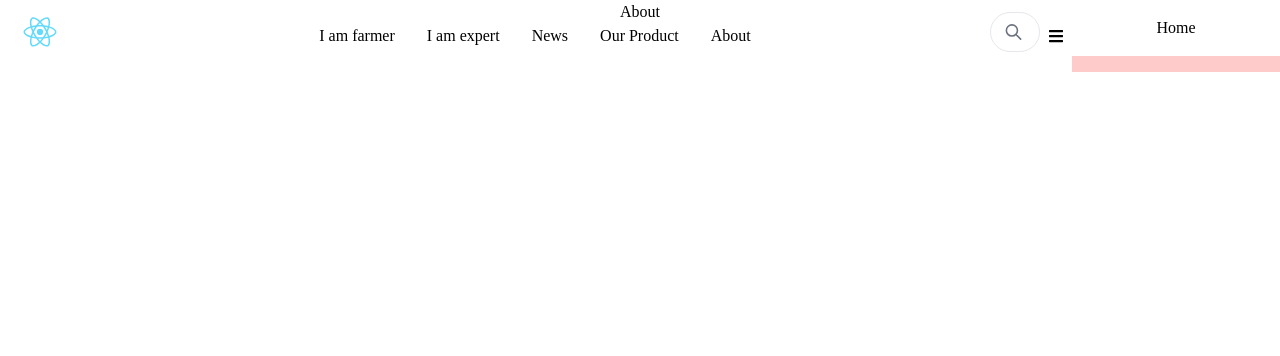
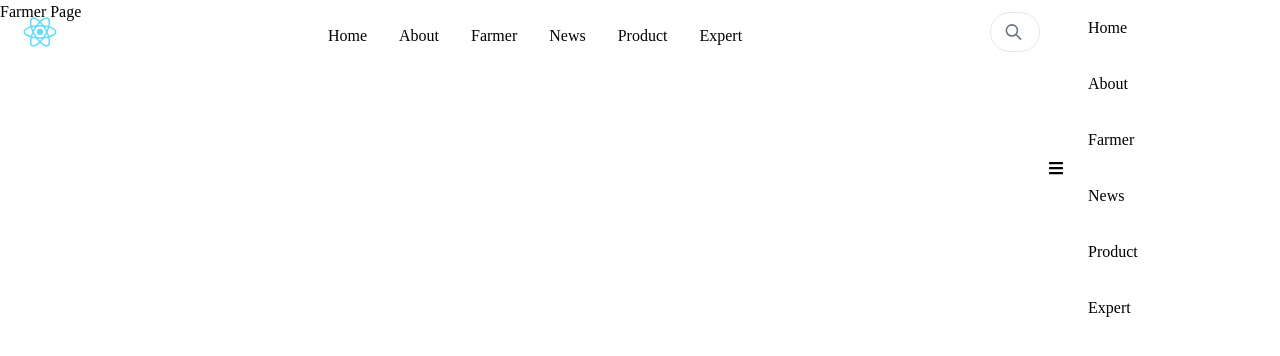
Before and after one commit to mushroomproject/final_project, a React (Create React App) app in the folder final-project/: page /farmer in a window 1280 px wide. Both pictures are taken after a click on the button 1264 px from the left and 36 px from the top of the page. Shown: the top 356 px of the page. Built offline with nearby package versions, Linux system fonts and the light colour scheme.

Commit message:
Added pages and managed their routes

```diff
--- a/final-project/src/App.js
+++ b/final-project/src/App.js
@@ -1,22 +1,27 @@
-import logo from './logo.svg';
-import './App.css';
-import { Navbar } from './components/Navbar';
+import React from 'react';
 import { BrowserRouter, Route, Routes } from 'react-router-dom';
+import Navbar from './components/Navbar';
 import Home from './pages/Home';
 import About from './pages/About';
+import Farmer from './pages/Farmer';
+import News from './pages/News';
+import Expert from './pages/Expert';
+import Product from './pages/Product';
 
 function App() {
   return (
     <BrowserRouter>
-    <div className="App">
-      <Navbar/>
-      <Routes>
-          <Route index element={<Home/>}/>
-          <Route path='about' element={<About/>}/>
-          <Route path='farmer' element={<About/>}/>
-          <Route path='about' element={<About/>}/>
-      </Routes>
-    </div>
+      <div className="App">
+        <Navbar />
+        <Routes>
+          <Route path="/" element={<Home />} />
+          <Route path="/about" element={<About />} />
+          <Route path="/farmer" element={<Farmer />} />
+          <Route path="/news" element={<News />} />
+          <Route path="/product" element={<Product />} />
+          <Route path='/expert' element={<Expert />} />
+        </Routes>
+      </div>
     </BrowserRouter>
   );
 }
--- a/final-project/src/components/Navbar.jsx
+++ b/final-project/src/components/Navbar.jsx
@@ -1,43 +1,78 @@
+// Navbar.js
 import React, { useState } from 'react';
-import { FaBars} from 'react-icons/fa';
+import { FaBars } from 'react-icons/fa';
+import { Link } from 'react-router-dom';
 import { SearchBox } from './SearchBox';
 import logo from '../logo.svg';
-import {Link} from "react-router-dom"
-import menu from "../lib/menu.json"
+import menu from '../lib/menu.json'; // Adjust the path accordingly
 
-export const Navbar = () => {
-  const [openMenu,setOpenMenu] = useState(false);
+// Component for rendering navigation links
+const NavLinks = () => (
+  <ul className='flex my-2 mx-8'>
+    {menu.map((item, index) => (
+      <li key={index}>
+        {/* Link component from react-router-dom for navigation */}
+        <Link to={item.path}>{item.title}</Link>
+      </li>
+    ))}
+  </ul>
+);
+
+// Component for rendering the mobile menu
+const MobileMenu = ({ isOpen }) => (
+  <div
+    className={`w-52 bg-red-200 transform ease-in  ${
+      isOpen ? 'translate-x-0 block' : ' translate-x-full hidden'
+    } duration-200 `}
+  >
+    <ul>
+      {menu.map((item, index) => (
+        <li
+          key={index}
+          className='bg-white hover:bg-gray-200 cursor-pointer'
+        >
+          {/* Link component for mobile menu items */}
+          <Link to={item.path}>{item.title}</Link>
+        </li>
+      ))}
+    </ul>
+  </div>
+);
+
+// Main Navbar component
+const Navbar = () => {
+  const [openMenu, setOpenMenu] = useState(false);
+
   return (
-    <div className='absolute inset-x-0 top-0 '>
+    <div className='absolute inset-x-0 top-0'>
       <div className='flex justify-between flex-row font-medium'>
-        <Link to={"./"}><img src={logo} className='app-logo w-20 h-10 my-3' alt='logo' /></Link>
-        <div className=' md:flex flex-wrap gap=10 flex-row font-medium '>
-            <ul className='flex my-2 mx-8'>
-                {
-                  menu.map((item,index) => (
-                    <li key={index}>
-                      <Link to={item.href}>{item.title}</Link>
-                    </li>
-                  ))
-                }
-            </ul>
+        {/* Logo linking to the home page */}
+        <Link to={'./'}>
+          <img src={logo} className='app-logo w-20 h-10 my-3' alt='logo' />
+        </Link>
+        <div className='md:flex flex-wrap gap-10 flex-row font-medium'>
+          {/* Render the navigation links */}
+          <NavLinks />
         </div>
 
         <div className='flex duration-200 ease-in'>
-        <div class="my-3">
-          <SearchBox/>
+          <div className='my-3'>
+            {/* Component for the search box */}
+            <SearchBox />
+          </div>
+          <button
+            onClick={() => setOpenMenu(!openMenu)}
+            className='my-5 mx-2'
+          >
+            {/* Button for toggling the mobile menu */}
+            <FaBars />
+          </button>
+          {/* Render the mobile menu */}
+          <MobileMenu isOpen={openMenu} />
         </div>
-        <button onClick={() => setOpenMenu(!openMenu)} className='my-5 mx-2'>
-        <FaBars/>
-      </button>
-      <div className={`w-52 bg-red-200 transform ease-in  ${openMenu ? "translate-x-0 block":" translate-x-full hidden"} duration-200 `}>
-        <ul>
-          <li className='bg-white hover:bg-gray-200 cursor-pointer'>Home </li>
-        </ul>
       </div>
-        </div>
-
-    </div>
     </div>
   );
 };
+
+export default Navbar;
--- a/final-project/src/components/SearchBox.js
+++ b/final-project/src/components/SearchBox.js
@@ -1,17 +1,24 @@
-import React from 'react'
+import React from 'react';
 
 export const SearchBox = () => {
   return (
     <div>
-    <form action="" class="relative mx-auto w-max">
-      <input type="search"
-            class="peer cursor-pointer relative z-10 h-10 w-10 rounded-full border bg-transparent pl-12 outline-none focus:w-full focus:cursor-text focus:border-lime-300 focus:pl-16 focus:pr-4" />
-      <svg xmlns="http://www.w3.org/2000/svg" class="absolute inset-y-0 my-auto h-8 w-12 border-r border-transparent stroke-gray-500 px-3.5 peer-focus:border-lime-300 peer-focus:stroke-lime-500" fill="none" viewBox="0 0 24 24" stroke="currentColor" stroke-width="2">
-        <path stroke-linecap="round" stroke-linejoin="round" d="M21 21l-6-6m2-5a7 7 0 11-14 0 7 7 0 0114 0z" />
-      </svg>
-    </form>
-
-
+      <form action="" className="relative mx-auto w-max">
+        <input
+          type="search"
+          className="peer cursor-pointer relative z-10 h-10 w-10 rounded-full border bg-transparent pl-12 outline-none focus:w-full focus:cursor-text focus:border-lime-300 focus:pl-16 focus:pr-4"
+        />
+        <svg
+          xmlns="http://www.w3.org/2000/svg"
+          className="absolute inset-y-0 my-auto h-8 w-12 border-r border-transparent stroke-gray-500 px-3.5 peer-focus:border-lime-300 peer-focus:stroke-lime-500"
+          fill="none"
+          viewBox="0 0 24 24"
+          stroke="currentColor"
+          strokeWidth="2"
+        >
+          <path strokeLinecap="round" strokeLinejoin="round" d="M21 21l-6-6m2-5a7 7 0 11-14 0 7 7 0 0114 0z" />
+        </svg>
+      </form>
     </div>
-  )
-}
+  );
+};
--- a/final-project/src/lib/menu.json
+++ b/final-project/src/lib/menu.json
@@ -1,21 +1,9 @@
+
 [
-    {
-      "title":"I am farmer",
-      "href":"/farmer"
-    },
-    {
-      "title":"I am expert",
-      "href":"/farmer"
-    },
-    {
-      "title":"News",
-      "href":"/farmer"
-    },
-    {
-      "title":"Our Product",
-      "href":"/farmer"
-    },{
-      "title":"About",
-      "href":"/about"
-    }
-  ]
+  { "title": "Home", "path": "/" },
+  { "title": "About", "path": "/about" },
+  { "title": "Farmer", "path": "/farmer" },
+  { "title": "News", "path": "/news" },
+  { "title": "Product", "path": "/product" },
+  { "title": "Expert", "path": "/expert" }
+]
--- /dev/null
+++ b/final-project/src/pages/Expert.jsx
@@ -0,0 +1,12 @@
+import React from 'react';
+
+const Expert = () => {
+  return (
+    <div>
+      <h2>Expert Page</h2>
+      {/* Any additional content */}
+    </div>
+  );
+};
+
+export default Expert;
--- /dev/null
+++ b/final-project/src/pages/Farmer.jsx
@@ -0,0 +1,15 @@
+// Farmer.js
+
+import React from 'react';
+
+const Farmer = () => {
+  // Your component logic here
+  return (
+    <div>
+      <h2>Farmer Page</h2>
+      {/* Add your farmer-specific content here */}
+    </div>
+  );
+};
+
+export default Farmer;
--- /dev/null
+++ b/final-project/src/pages/News.jsx
@@ -0,0 +1,13 @@
+import React from 'react';
+
+const News = () => {
+  // Your component logic here
+  return (
+    <div>
+      <h2>News Page</h2>
+
+    </div>
+  );
+};
+
+export default News;
--- /dev/null
+++ b/final-project/src/pages/Product.jsx
@@ -0,0 +1,13 @@
+import React from 'react';
+
+const Product = () => {
+  // Your component logic here
+  return (
+    <div>
+      <h2>Product Page</h2>
+
+    </div>
+  );
+};
+
+export default Product;
```
